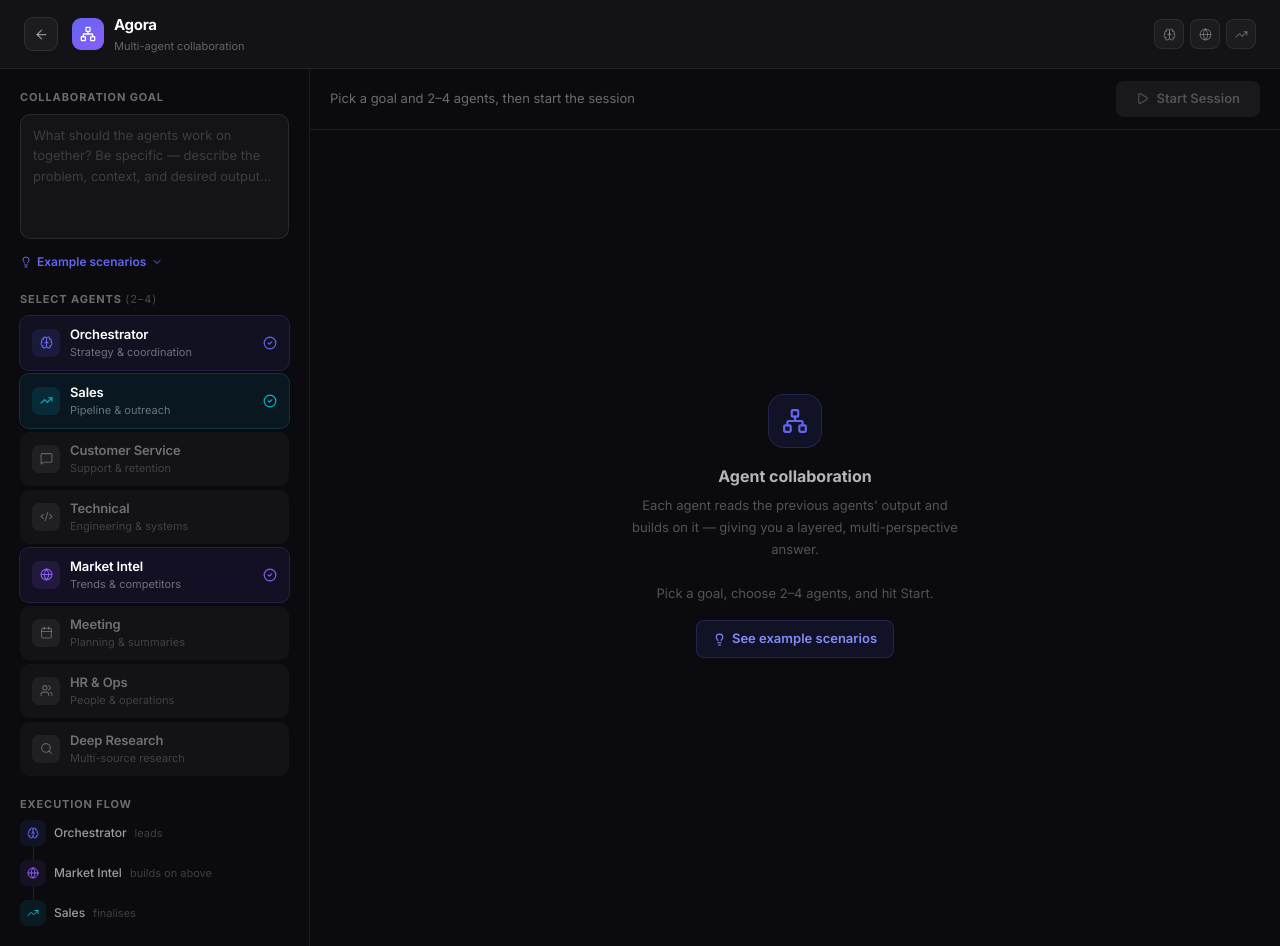
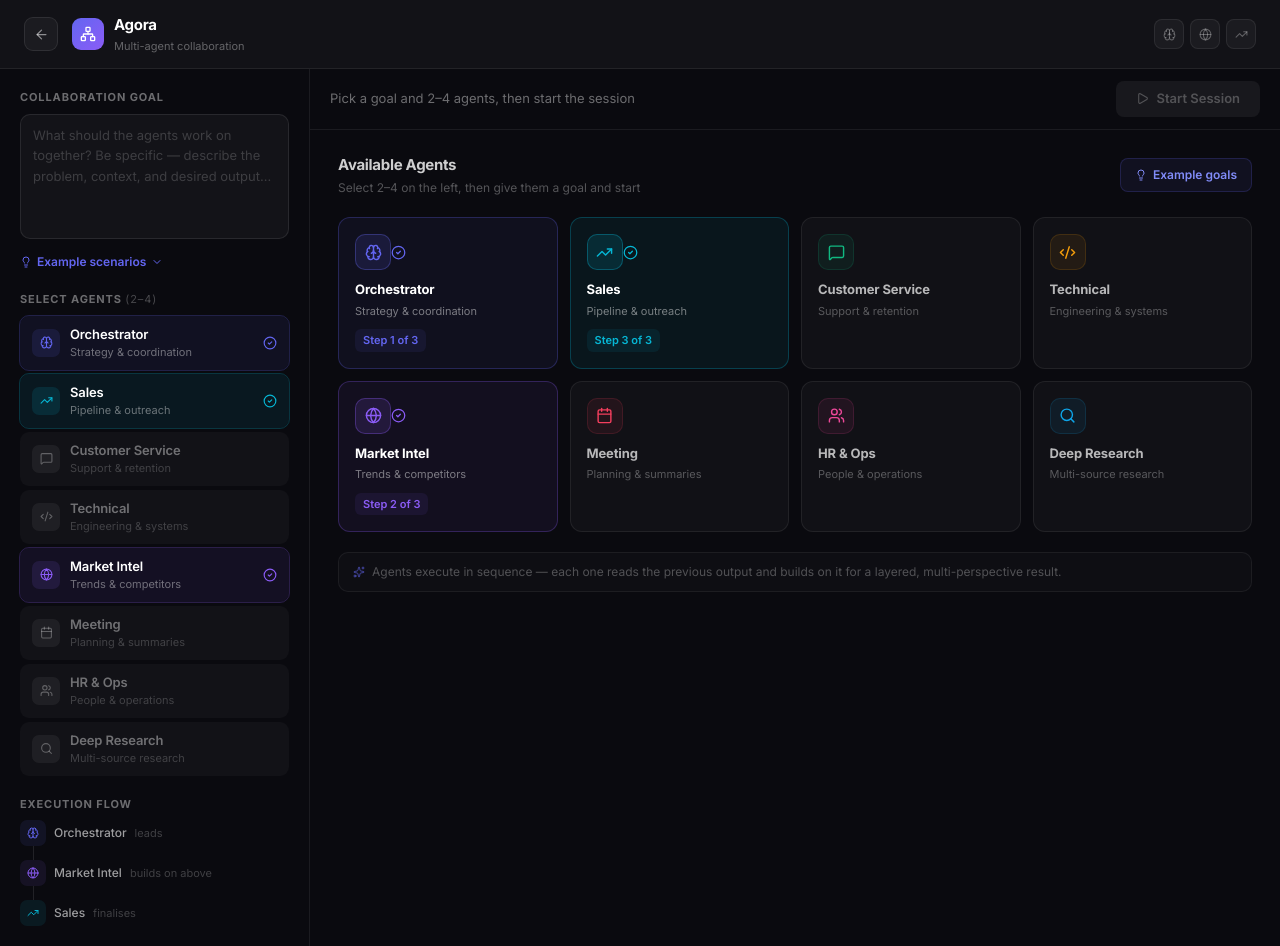
Before and after one commit to VirajSawad1021/Hack-a-Lite-2082-Iris, a Next.js app in the folder OS/: page /agora in a window 1280 px wide. Built offline with nearby package versions, Linux system fonts and the light colour scheme.

Commit message:
feat: agora idle state shows agent cards grid

```diff
--- a/OS/src/app/agora/page.tsx
+++ b/OS/src/app/agora/page.tsx
@@ -434,24 +434,92 @@ export default function AgoraPage() {
           <div style={{ flex: 1, overflowY: 'auto', padding: '24px 28px', display: 'flex', flexDirection: 'column', gap: 24 }}>
 
             {session.messages.length === 0 && session.status === 'idle' && (
-              <div style={{ flex: 1, display: 'flex', flexDirection: 'column', alignItems: 'center', justifyContent: 'center', gap: 16, minHeight: 300 }}>
-                <div style={{ width: 54, height: 54, borderRadius: 16, background: 'rgba(99,102,241,0.1)', border: '1.5px solid rgba(99,102,241,0.2)', display: 'flex', alignItems: 'center', justifyContent: 'center' }}>
-                  <Network size={26} color="#6366F1" />
+              <div style={{ display: 'flex', flexDirection: 'column', gap: 20 }}>
+                {/* Intro row */}
+                <div style={{ display: 'flex', alignItems: 'center', justifyContent: 'space-between', flexWrap: 'wrap', gap: 10 }}>
+                  <div>
+                    <div style={{ fontSize: 15, fontWeight: 700, color: 'rgba(255,255,255,0.8)', letterSpacing: '-0.02em' }}>
+                      Available Agents
+                    </div>
+                    <div style={{ fontSize: 12, color: 'rgba(255,255,255,0.3)', marginTop: 3 }}>
+                      Select 2–4 on the left, then give them a goal and start
+                    </div>
+                  </div>
+                  <button onClick={() => setShowPresets(true)} style={{
+                    display: 'flex', alignItems: 'center', gap: 6, padding: '7px 14px', borderRadius: 8,
+                    background: 'rgba(99,102,241,0.08)', border: '1px solid rgba(99,102,241,0.2)',
+                    color: '#818cf8', fontSize: 12, fontWeight: 600, cursor: 'pointer',
+                  }}>
+                    <Lightbulb size={12} /> Example goals
+                  </button>
                 </div>
-                <div style={{ textAlign: 'center' }}>
-                  <div style={{ fontSize: 16, fontWeight: 700, color: 'rgba(255,255,255,0.7)', marginBottom: 6 }}>Agent collaboration</div>
-                  <div style={{ fontSize: 13, color: 'rgba(255,255,255,0.3)', lineHeight: 1.7, maxWidth: 340 }}>
-                    Each agent reads the previous agents&apos; output and builds on it — giving you a layered, multi-perspective answer.<br /><br />
-                    Pick a goal, choose 2–4 agents, and hit Start.
-                  </div>
+
+                {/* Agent cards grid */}
+                <div style={{ display: 'grid', gridTemplateColumns: 'repeat(auto-fill, minmax(200px, 1fr))', gap: 12 }}>
+                  {AGENTS.map((a, idx) => {
+                    const Icon = a.icon
+                    const on = selected.includes(a.type)
+                    return (
+                      <motion.button
+                        key={a.type}
+                        initial={{ opacity: 0, y: 14 }}
+                        animate={{ opacity: 1, y: 0 }}
+                        transition={{ delay: idx * 0.04, duration: 0.28 }}
+                        onClick={() => toggleAgent(a.type)}
+                        style={{
+                          textAlign: 'left', padding: '16px', borderRadius: 12, cursor: 'pointer',
+                          background: on ? a.color + '12' : 'rgba(255,255,255,0.03)',
+                          border: on ? `1.5px solid ${a.color}45` : '1.5px solid rgba(255,255,255,0.07)',
+                          display: 'flex', flexDirection: 'column', gap: 10, transition: 'all 0.15s',
+                        }}
+                        onMouseEnter={e => { if (!on) (e.currentTarget as HTMLElement).style.background = 'rgba(255,255,255,0.055)' }}
+                        onMouseLeave={e => { if (!on) (e.currentTarget as HTMLElement).style.background = 'rgba(255,255,255,0.03)' }}
+                      >
+                        {/* Icon + check */}
+                        <div style={{ display: 'flex', alignItems: 'center', justifyContent: 'space-between' }}>
+                          <div style={{
+                            width: 36, height: 36, borderRadius: 10, flexShrink: 0,
+                            background: a.color + (on ? '22' : '14'),
+                            border: `1.5px solid ${a.color}${on ? '55' : '25'}`,
+                            display: 'flex', alignItems: 'center', justifyContent: 'center',
+                          }}>
+                            <Icon size={17} color={a.color} />
+                          </div>
+                          {on && (
+                            <motion.div initial={{ scale: 0 }} animate={{ scale: 1 }}>
+                              <CheckCircle2 size={15} color={a.color} />
+                            </motion.div>
+                          )}
+                        </div>
+
+                        {/* Name + desc */}
+                        <div>
+                          <div style={{ fontSize: 13, fontWeight: 700, color: on ? '#fff' : 'rgba(255,255,255,0.7)', marginBottom: 3, letterSpacing: '-0.01em' }}>
+                            {a.name}
+                          </div>
+                          <div style={{ fontSize: 11, color: on ? 'rgba(255,255,255,0.45)' : 'rgba(255,255,255,0.3)', lineHeight: 1.5 }}>
+                            {a.desc}
+                          </div>
+                        </div>
+
+                        {/* Selected badge */}
+                        {on && (
+                          <div style={{ fontSize: 11, fontWeight: 600, color: a.color, padding: '3px 8px', borderRadius: 6, background: a.color + '15', alignSelf: 'flex-start' }}>
+                            Step {selected.indexOf(a.type) + 1} of {selected.length}
+                          </div>
+                        )}
+                      </motion.button>
+                    )
+                  })}
                 </div>
-                <button onClick={() => setShowPresets(true)} style={{
-                  display: 'flex', alignItems: 'center', gap: 6, padding: '8px 16px', borderRadius: 8,
-                  background: 'rgba(99,102,241,0.1)', border: '1px solid rgba(99,102,241,0.2)',
-                  color: '#818cf8', fontSize: 13, fontWeight: 600, cursor: 'pointer',
-                }}>
-                  <Lightbulb size={13} /> See example scenarios
-                </button>
+
+                {/* Subtle tip */}
+                <div style={{ display: 'flex', alignItems: 'center', gap: 7, padding: '10px 14px', borderRadius: 10, background: 'rgba(255,255,255,0.02)', border: '1px solid rgba(255,255,255,0.06)' }}>
+                  <Sparkles size={12} color="rgba(99,102,241,0.6)" />
+                  <span style={{ fontSize: 12, color: 'rgba(255,255,255,0.28)', lineHeight: 1.5 }}>
+                    Agents execute in sequence — each one reads the previous output and builds on it for a layered, multi-perspective result.
+                  </span>
+                </div>
               </div>
             )}
 
```
